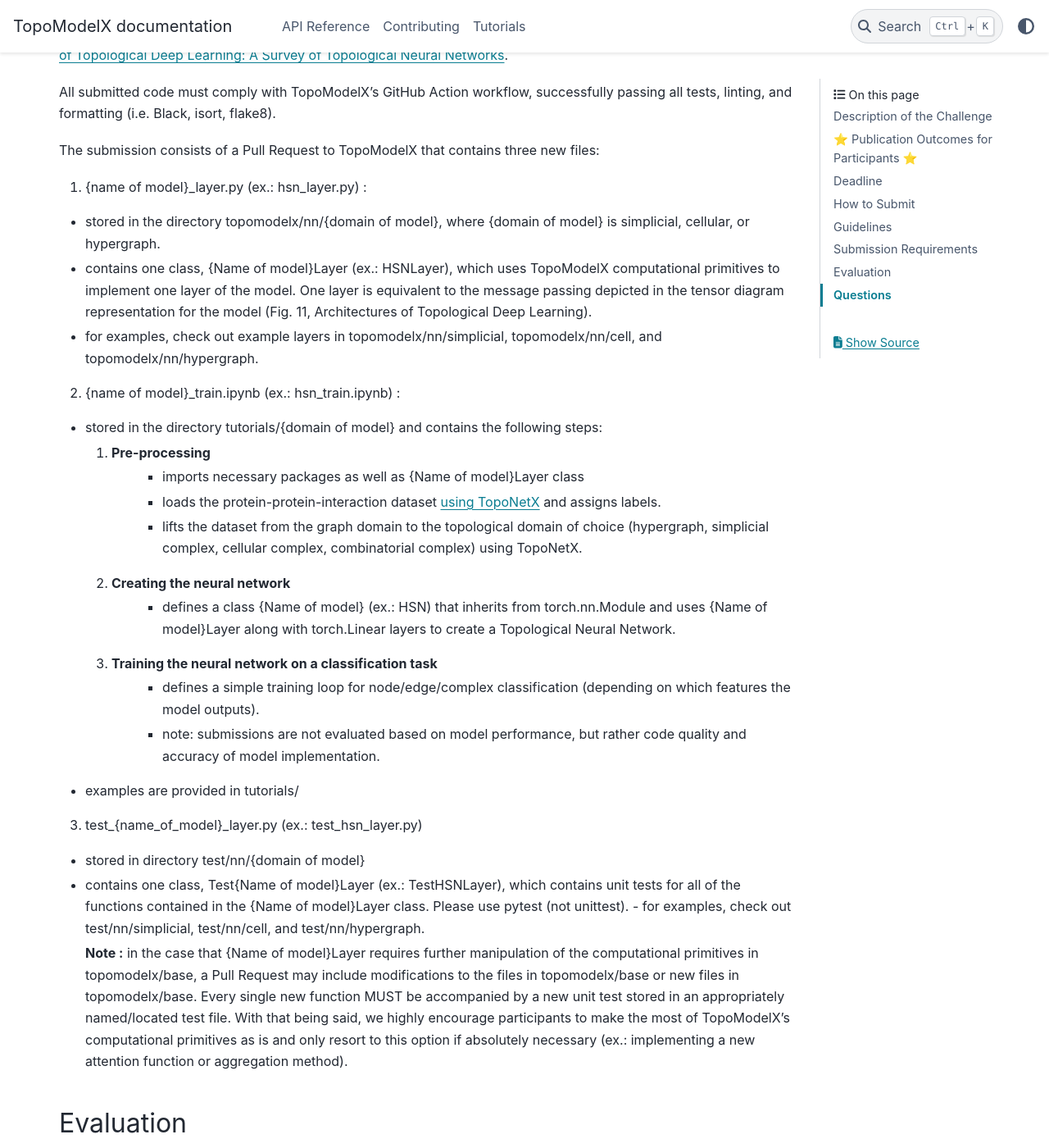
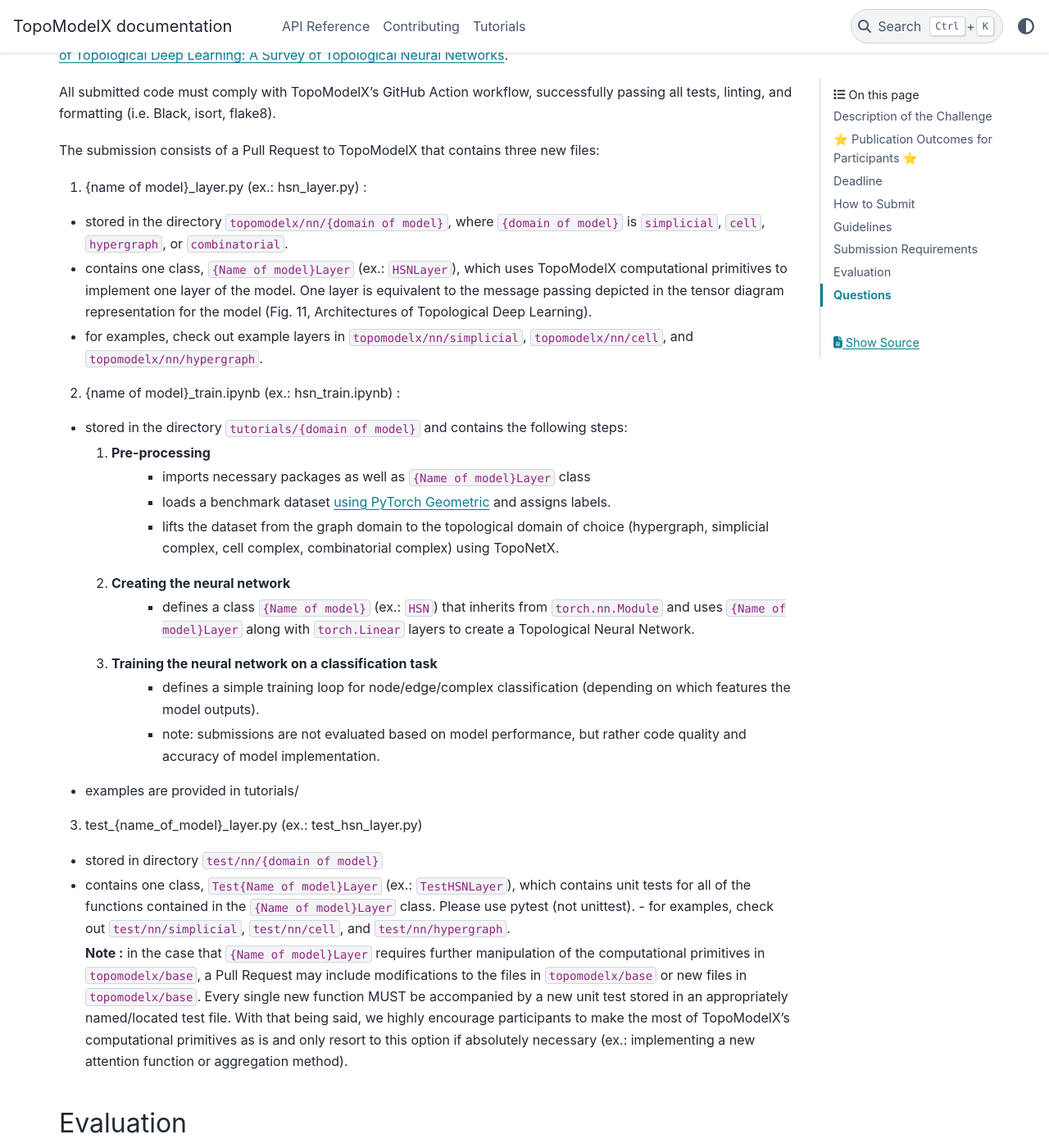
Before and after one commit to pyt-team/TopoModelX, a Sphinx documentation site: the page built from docs/challenge/index.rst, in a window 1280 px wide and 1400 px high, scrolled down 1888 px. Shown: the whole window at 82% size. Built offline with Sphinx 7.4.7 and the PyData theme 0.15.4, drawn with Linux system fonts in a browser that asks for light colours; some of the changed text lies outside the part shown.

Commit message:
Update index.rst

```diff
--- a/docs/challenge/index.rst
+++ b/docs/challenge/index.rst
@@ -1,12 +1,12 @@
 ICML 2023 Topological Deep Learning Challenge
-=====================
+=================================================
 Welcome to the ICML 2023 Topological Deep Learning Challenge, hosted by the second annual `Topology and Geometry (TAG) in Machine Learning Workshop <https://www.tagds.com/events/conference-workshops/tag-ml23>`_ at ICML.
 
 Lead organizers: Mathilde Papillon, Dr. Tegan Emerson, Dr. Henry Kvinge, Dr. Tim Doster, Dr. Bastian Rieck, Dr. Sophia Sanborn and Dr. Nina Miolane.
 
 
 Description of the Challenge
--------------
+----------------------------
 
 The purpose of this challenge is to foster reproducible research in Topological Deep Learning by crowdsourcing the open-source implementation of neural networks on topological domains. Participants are asked to contribute code for a previously existing Topological Neural Network (TNN) and train it on a provided protein interaction dataset.
 
@@ -15,12 +15,12 @@ Implementations are built using  `TopoModelX <https://github.com/pyt-team/TopoMo
 *Note:* *We invite participants to review this file regularly, as details are added when questions are submitted to the organizers.*
 
 ⭐️ Publication Outcomes for Participants ⭐️
--------------
+------------------------------------------
 🎉 **Every submission respecting the submission requirements** will be included in a white paper summarizing findings of the challenge, published through the  `2023 TAG in Machine Learning Workshop <https://www.tagds.com/events/conference-workshops/tag-ml23>`_ at ICML. All participants with qualifying submissions will have the opportunity to co-author this publication.
 
 📘 Participants with the top 8 best submissions will have the additional opportunity to co-author a software paper on TopoModelX submitted to the **Journal of Machine Learning Research**.
 
-🏆 The best submissions in each topological domain (hypergraph, simplicial, cellular, combinatorial) will receive special recognition at the ICML TAG in Machine Learning Workshop.
+🏆 The best submissions in each topological domain (hypergraph, simplicial, cell, combinatorial) will receive special recognition at the ICML TAG in Machine Learning Workshop.
 
 Deadline
 -------------
@@ -58,21 +58,21 @@ The submission consists of a Pull Request to TopoModelX that contains three new
 
 1. {name of model}_layer.py (ex.: hsn_layer.py) :
 
-- stored in the directory topomodelx/nn/{domain of model}, where {domain of model} is simplicial, cellular, or hypergraph.
-- contains one class, {Name of model}Layer (ex.: HSNLayer), which uses TopoModelX computational primitives to implement one layer of the model. One layer is equivalent to the message passing depicted in the tensor diagram representation for the model (Fig. 11, Architectures of Topological Deep Learning).
-- for examples, check out example layers in topomodelx/nn/simplicial, topomodelx/nn/cell, and topomodelx/nn/hypergraph.
+- stored in the directory ``topomodelx/nn/{domain of model}``, where ``{domain of model}`` is ``simplicial``, ``cell``, ``hypergraph``, or ``combinatorial``.
+- contains one class, ``{Name of model}Layer`` (ex.: ``HSNLayer``), which uses TopoModelX computational primitives to implement one layer of the model. One layer is equivalent to the message passing depicted in the tensor diagram representation for the model (Fig. 11, Architectures of Topological Deep Learning).
+- for examples, check out example layers in ``topomodelx/nn/simplicial``, ``topomodelx/nn/cell``, and ``topomodelx/nn/hypergraph``.
 
 2. {name of model}_train.ipynb (ex.: hsn_train.ipynb) :
 
-- stored in the directory tutorials/{domain of model} and contains the following steps:
+- stored in the directory ``tutorials/{domain of model}`` and contains the following steps:
 
   1. Pre-processing
-        - imports necessary packages as well as {Name of model}Layer class
-        - loads the protein-protein-interaction dataset `using TopoNetX <https://github.com/pyt-team/TopoNetX/blob/71e840ea5a475027ca9b4231563834547463cf19/toponetx/datasets/utils.py#LL9C6-L9C6>`_ and assigns labels.
-        - lifts the dataset from the graph domain to the topological domain of choice (hypergraph, simplicial complex, cellular complex, combinatorial complex) using TopoNetX.
+        - imports necessary packages as well as ``{Name of model}Layer`` class
+        - loads a benchmark dataset `using PyTorch Geometric <https://pytorch-geometric.readthedocs.io/en/latest/modules/datasets.html>`_ and assigns labels.
+        - lifts the dataset from the graph domain to the topological domain of choice (hypergraph, simplicial complex, cell complex, combinatorial complex) using TopoNetX.
 
   2. Creating the neural network
-        - defines a class {Name of model} (ex.: HSN) that inherits from torch.nn.Module and uses {Name of model}Layer along with torch.Linear layers to create a Topological Neural Network.
+        - defines a class ``{Name of model}`` (ex.: ``HSN``) that inherits from ``torch.nn.Module`` and uses ``{Name of model}Layer`` along with ``torch.Linear`` layers to create a Topological Neural Network.
 
   3. Training the neural network on a classification task
         - defines a simple training loop for node/edge/complex classification (depending on which features the model outputs).
@@ -81,11 +81,11 @@ The submission consists of a Pull Request to TopoModelX that contains three new
 
 3. test_{name_of_model}_layer.py (ex.: test_hsn_layer.py)
 
-- stored in directory test/nn/{domain of model}
-- contains one class, Test{Name of model}Layer (ex.: TestHSNLayer), which contains unit tests for all of the functions contained in the {Name of model}Layer class. Please use pytest (not unittest).
-  - for examples, check out test/nn/simplicial, test/nn/cell, and test/nn/hypergraph.
+- stored in directory ``test/nn/{domain of model}``
+- contains one class, ``Test{Name of model}Layer`` (ex.: ``TestHSNLayer``), which contains unit tests for all of the functions contained in the ``{Name of model}Layer`` class. Please use pytest (not unittest).
+  - for examples, check out ``test/nn/simplicial``, ``test/nn/cell``, and ``test/nn/hypergraph``.
 
-  **Note :** in the case that {Name of model}Layer requires further manipulation of the computational primitives in topomodelx/base, a Pull Request may include modifications to the files in topomodelx/base or new files in topomodelx/base. Every single new function MUST be accompanied by a new unit test stored in an appropriately named/located test file. With that being said, we highly encourage participants to make the most of TopoModelX's computational primitives as is and only resort to this option if absolutely necessary (ex.: implementing a new attention function or aggregation method).
+  **Note :** in the case that ``{Name of model}Layer`` requires further manipulation of the computational primitives in ``topomodelx/base``, a Pull Request may include modifications to the files in ``topomodelx/base`` or new files in ``topomodelx/base``. Every single new function MUST be accompanied by a new unit test stored in an appropriately named/located test file. With that being said, we highly encourage participants to make the most of TopoModelX's computational primitives as is and only resort to this option if absolutely necessary (ex.: implementing a new attention function or aggregation method).
 
 Evaluation
 -------------
```
Also changed, not shown: other parts of docs/challenge/index.rst (+3 -3 lines).
